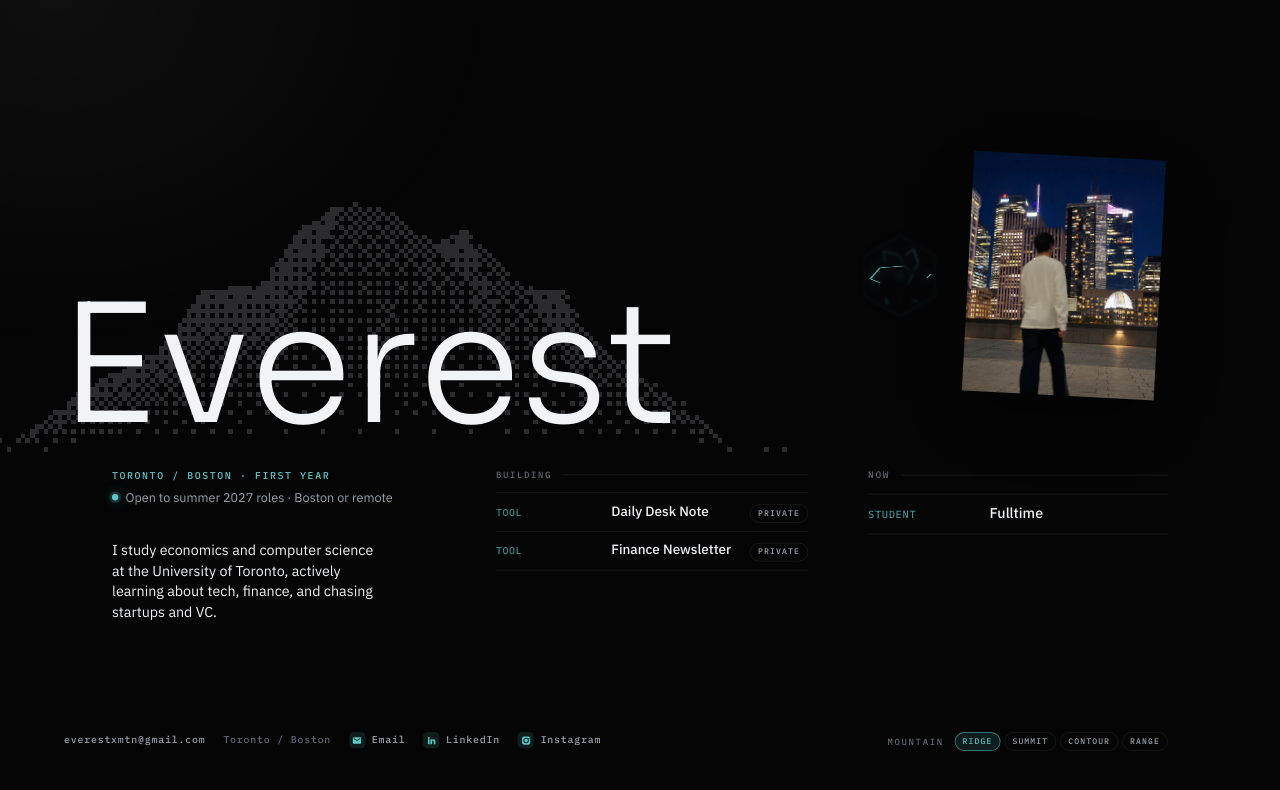
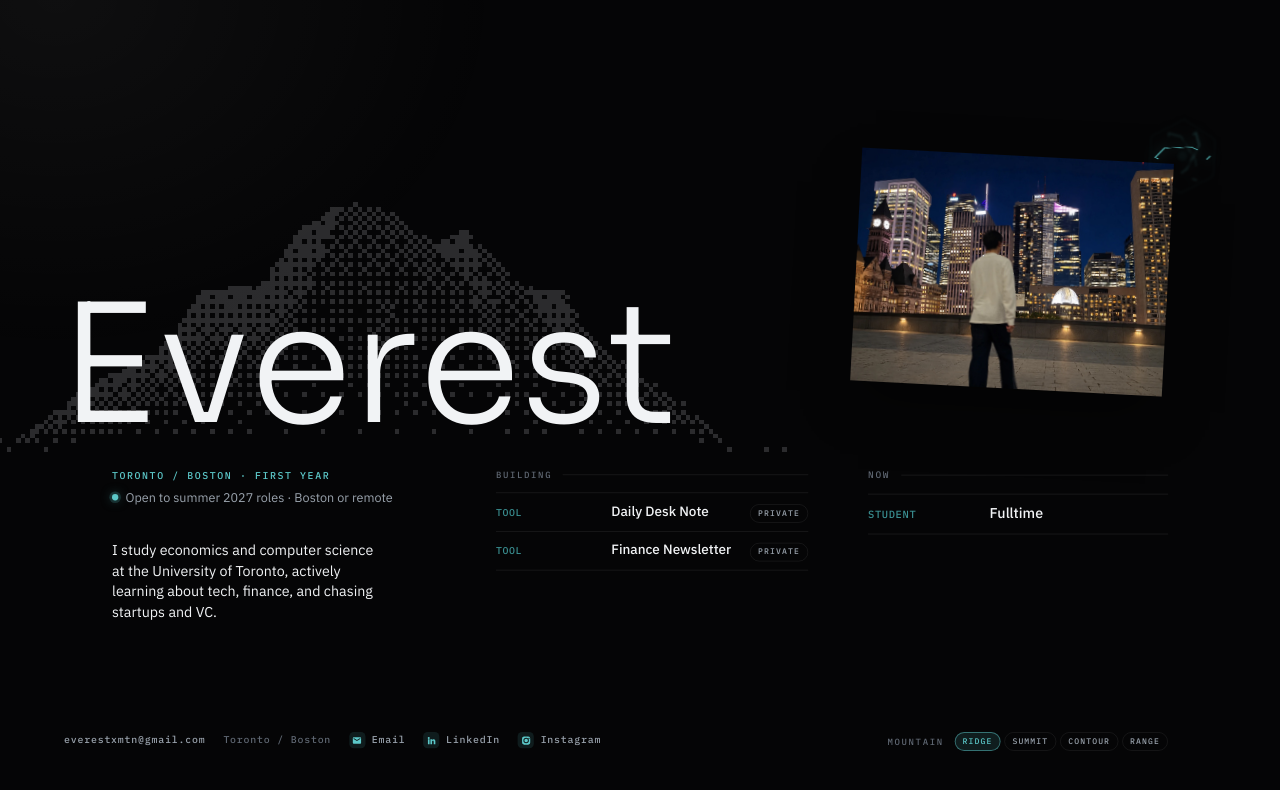
Before and after one commit to evexrest/ProfileV1JS, a React (Vite) app: page / in a window 1280 px wide. Shown: the top 790 px of the page. Built offline with nearby package versions, Linux system fonts and the light colour scheme.

Commit message:
Show the hexagon atom on the photo's top right corner only on hover

```diff
--- a/src/components/site/Portrait.jsx
+++ b/src/components/site/Portrait.jsx
@@ -26,14 +26,13 @@ function HexAtom() {
   )
 }
 
-// The photo, hung a little crooked with no frame, and the atom beside it.
+// The photo, whole and unframed, hung a little crooked. The atom waits out
+// of sight and shows on the photo's top right corner while the pointer is on it.
 export function Portrait({ src, alt, tilt = 3 }) {
   return (
-    <div className="portrait flex max-w-full items-center gap-6">
+    <div className="portrait relative w-72 max-w-full in-[.arranged]:w-full" style={{ "--tilt": tilt + "deg" }}>
+      <img src={src} alt={alt} className="block h-auto w-full" />
       <HexAtom />
-      <div className="portrait-photo aspect-[4/5] w-48 overflow-hidden" style={{ "--tilt": tilt + "deg" }}>
-        <img src={src} alt={alt} className="size-full object-cover" />
-      </div>
     </div>
   )
 }
--- a/src/index.css
+++ b/src/index.css
@@ -180,19 +180,26 @@ html.locked, html.locked body { height: 100%; overflow: hidden; }
 }
 
 /* ---- the photo ------------------------------------------------------------ */
-.portrait-photo {
+.portrait {
   rotate: var(--tilt, 3deg);
   box-shadow: 0 25px 50px -12px rgba(0, 0, 0, 0.5);
   /* The same springy overshoot the name's letters rise with. */
   transition: rotate 520ms cubic-bezier(0.18, 1.6, 0.42, 1), scale 520ms cubic-bezier(0.18, 1.6, 0.42, 1);
 }
 @media (hover: hover) and (pointer: fine) {
-  .portrait-photo:hover { rotate: 0deg; scale: 1.05; }
+  .portrait:hover { rotate: 0deg; scale: 1.05; }
+  /* The atom is only there while the pointer is on the photo. A touch screen
+     has no hover, so there it stays in view. */
+  .portrait .hexatom { opacity: 0; }
+  .portrait:hover .hexatom { opacity: 1; }
 }
 
 .hexatom {
-  position: relative;
-  width: 5.5rem;
+  position: absolute;
+  top: -3rem;
+  right: -3rem;
+  width: 5rem;
+  transition: opacity 700ms ease;
   aspect-ratio: 1;
   color: var(--accent-teal);
   filter: drop-shadow(0 0 6px rgba(92, 200, 201, 0.55));
@@ -219,7 +226,7 @@ html.locked, html.locked body { height: 100%; overflow: hidden; }
 }
 
 @media (prefers-reduced-motion: no-preference) {
-  .portrait-photo { animation: drift 6s ease-in-out infinite; }
+  .portrait { animation: drift 6s ease-in-out infinite; }
   @keyframes drift {
     50% { transform: translateY(-7px); }
   }
@@ -243,7 +250,7 @@ html.locked, html.locked body { height: 100%; overflow: hidden; }
   }
 }
 @media (prefers-reduced-motion: reduce) {
-  .portrait-photo { transition: none; }
+  .portrait { transition: none; }
 }
 
 .dot {
```
Also changed, not shown: 1 other file (tests, documents, lock files or other folders).
